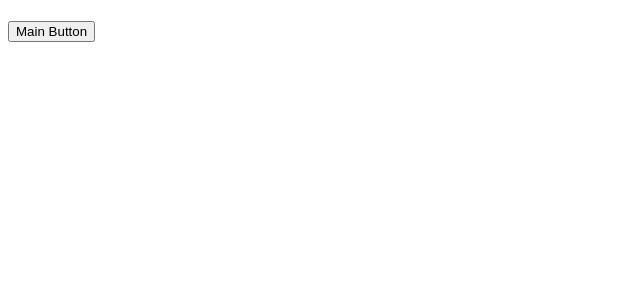
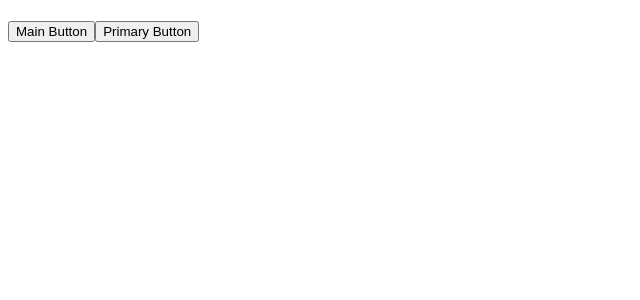
Before and after one commit to minzayarmaung/advanced_Git_System, an Angular app in the folder gitSystem/: page / in a window 1280 px wide. Shown: the top 300 px of the page, without its empty margins (0-640 px from the left). Built offline with nearby package versions, Linux system fonts and the light colour scheme.

Commit message:
add primary button

```diff
--- a/gitSystem/src/app/app.component.html
+++ b/gitSystem/src/app/app.component.html
@@ -1,3 +1,5 @@
 <h1></h1>
 <h1></h1>
 <button class="main">Main Button</button>
+
+<button class="Primary"> Primary Button </button>
```
